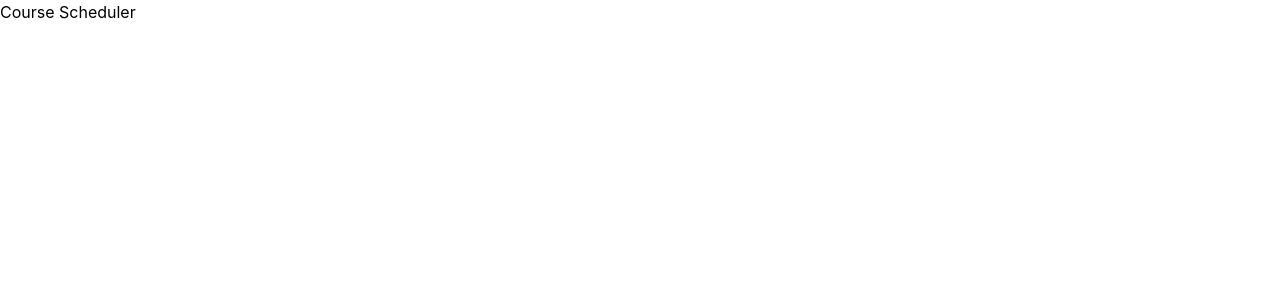
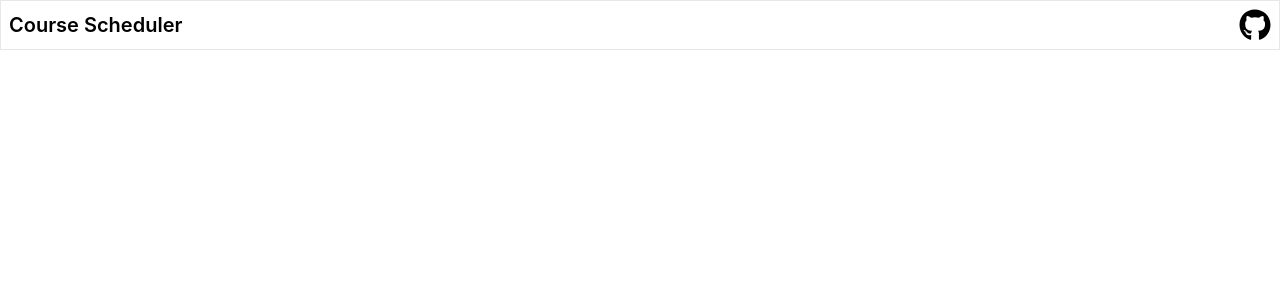
Before and after one commit to phineasla/course-scheduler, a React (Create React App) app: page / in a window 1280 px wide. Shown: the top 300 px of the page. Built offline with nearby package versions, Linux system fonts and the light colour scheme.

Commit message:
Finish header

```diff
--- a/package.json
+++ b/package.json
@@ -6,6 +6,10 @@
     "@craco/craco": "^6.3.0",
     "@emotion/react": "^11.4.1",
     "@emotion/styled": "^11.3.0",
+    "@fortawesome/fontawesome-svg-core": "^1.2.36",
+    "@fortawesome/free-brands-svg-icons": "^5.15.4",
+    "@fortawesome/free-solid-svg-icons": "^5.15.4",
+    "@fortawesome/react-fontawesome": "^0.1.15",
     "@testing-library/jest-dom": "^5.11.4",
     "@testing-library/react": "^11.1.0",
     "@testing-library/user-event": "^12.1.10",
--- a/src/App.tsx
+++ b/src/App.tsx
@@ -1,14 +1,22 @@
+import { FontAwesomeIcon } from "@fortawesome/react-fontawesome";
+import { faGithub } from "@fortawesome/free-brands-svg-icons";
 import { Timetable } from "./components/Timetable";
 
 function App() {
   return (
     <div className="App">
-      <header className="App-header">
-        <h1>Course Scheduler</h1>
+      <header className="App-header border">
+        <nav className="flex items-center justify-between flex-wrap bg-teal-500 p-2">
+          <div className="flex-row font-semibold text-xl">
+            <div>Course Scheduler</div>
+          </div>
+          <FontAwesomeIcon icon={faGithub} size="2x" />
+        </nav>
       </header>
       <body>
         <Timetable />
       </body>
+      <footer></footer>
     </div>
   );
 }
```
Also changed, not shown: 1 other file (tests, documents, lock files or other folders).
